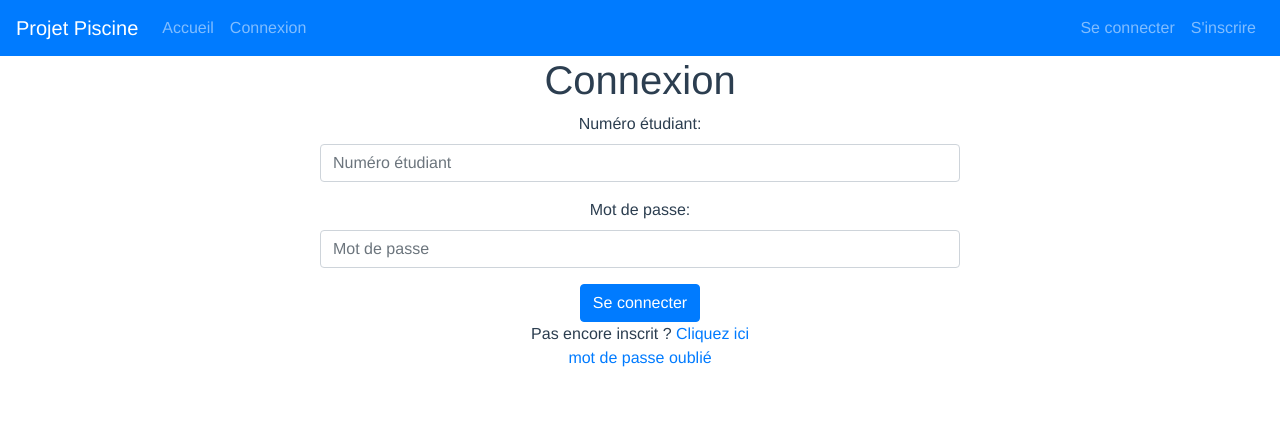
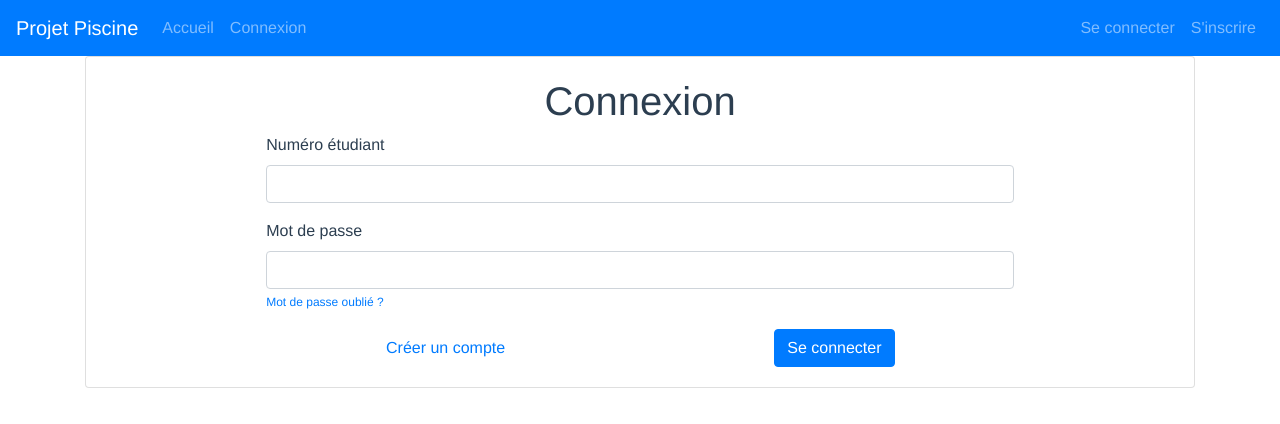
Before and after one commit to CemSARISOY/Piscine, a Vue app in the folder front/: page /login in a window 1280 px wide. Shown: the top 424 px of the page. Built offline with nearby package versions, Linux system fonts and the light colour scheme; no server answers; what vue-cookie would draw is missing.

Commit message:
feat: login style

```diff
--- a/front/src/App.vue
+++ b/front/src/App.vue
@@ -20,20 +20,6 @@ export default {
     font-family: Avenir, Helvetica, Arial, sans-serif;
     -webkit-font-smoothing: antialiased;
     -moz-osx-font-smoothing: grayscale;
-    text-align: center;
     color: #2c3e50;
 }
-
-#nav {
-    padding: 30px;
-}
-
-#nav a {
-    font-weight: bold;
-    color: #2c3e50;
-}
-
-#nav a.router-link-exact-active {
-     color: #42b983;
-}
 </style>
--- a/front/src/components/loginForm.vue
+++ b/front/src/components/loginForm.vue
@@ -3,34 +3,38 @@
         <b-form @submit.prevent="onSubmit">
             <b-form-group
                 id="input-group-1"
-                label="Numéro étudiant:"
+                label="Numéro étudiant"
                 label-for="input-1"
             >
                 <b-form-input
                 id="input-1"
                 v-model="form.numEtu"
                 type="text"
+                autocomplete="username"
                 required
-                placeholder="Numéro étudiant"
                 ></b-form-input>
             </b-form-group>
 
-            <b-form-group id="input-group-2" label="Mot de passe:" label-for="input-2">
+            <b-form-group id="input-group-2" label="Mot de passe" label-for="input-2">
                 <b-form-input
                 id="input-2"
                 type="password"
                 v-model="form.password"
+                autocomplete="current-password"
                 required
-                placeholder="Mot de passe"
                 ></b-form-input>
+                  <a id="mdpOublie" href="/forgotpassword" > Mot de passe oublié ?</a>
             </b-form-group>
 
 
-        <b-button type="submit" variant="primary">Se connecter</b-button>
-        <p>
-          Pas encore inscrit ? <a href="/signup"> Cliquez ici </a><br>
-        <a href="/forgotpassword"> mot de passe oublié</a>
-        </p>
+        <b-row align-v="center" class="text-center">
+          <b-col>
+            <a href="/signup"> Créer un compte </a><br>
+          </b-col>
+          <b-col>
+            <b-button type="submit" variant="primary">Se connecter</b-button>
+          </b-col>
+        </b-row>
 
         </b-form>
 
@@ -71,7 +75,10 @@ export default {
 
 <style scoped>
     .form{
-        width:50%;
+        width:70%;
         margin:auto
     }
+    #mdpOublie{
+        font-size: 0.75rem;
+    }
 </style>
--- a/front/src/views/Login.vue
+++ b/front/src/views/Login.vue
@@ -1,7 +1,13 @@
 <template>
-  <div class=login>
+    <div class="login">
+        <b-container>
+            <b-card>
+                <div class="text-center">
                     <h1>Connexion</h1>
+                </div>
                 <login-form/>
+            </b-card>
+        </b-container>
     </div>
 </template>
 <script>
```
Lines whose indentation alone changed are shown as unchanged.
